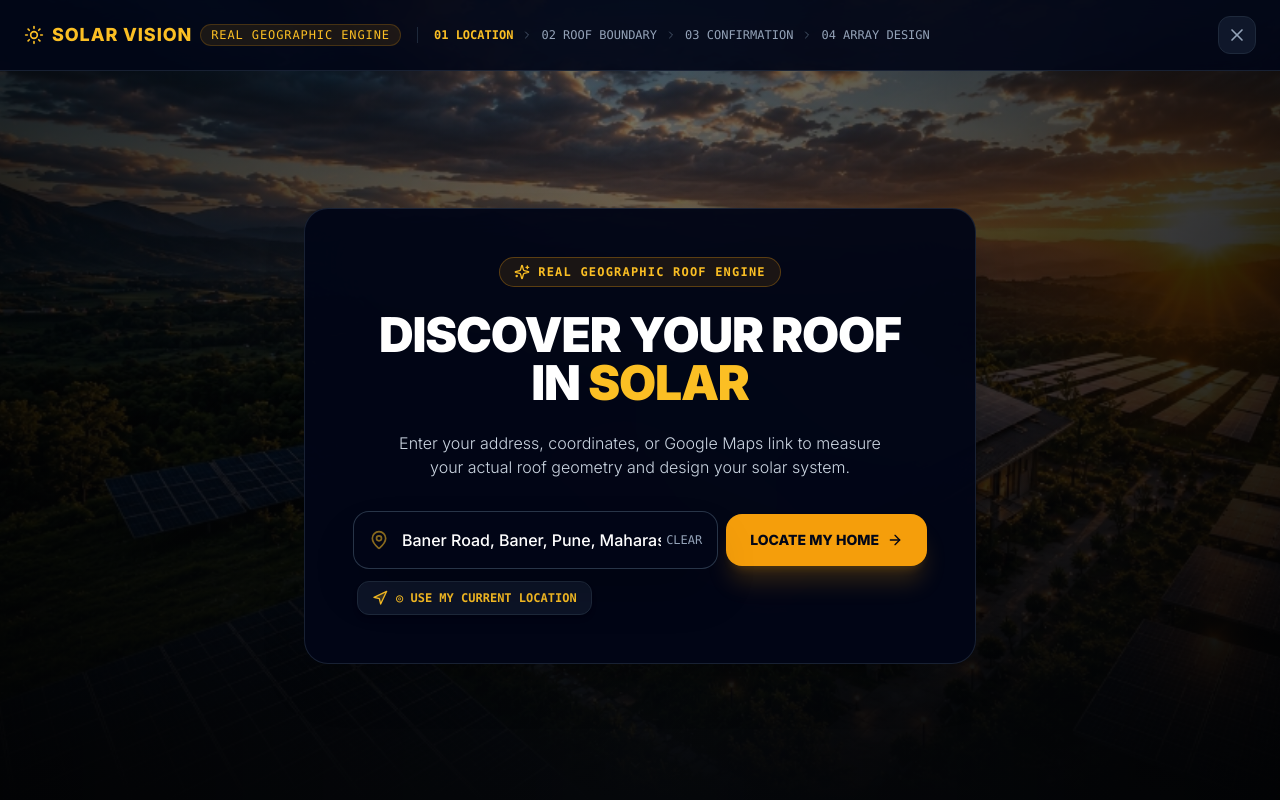
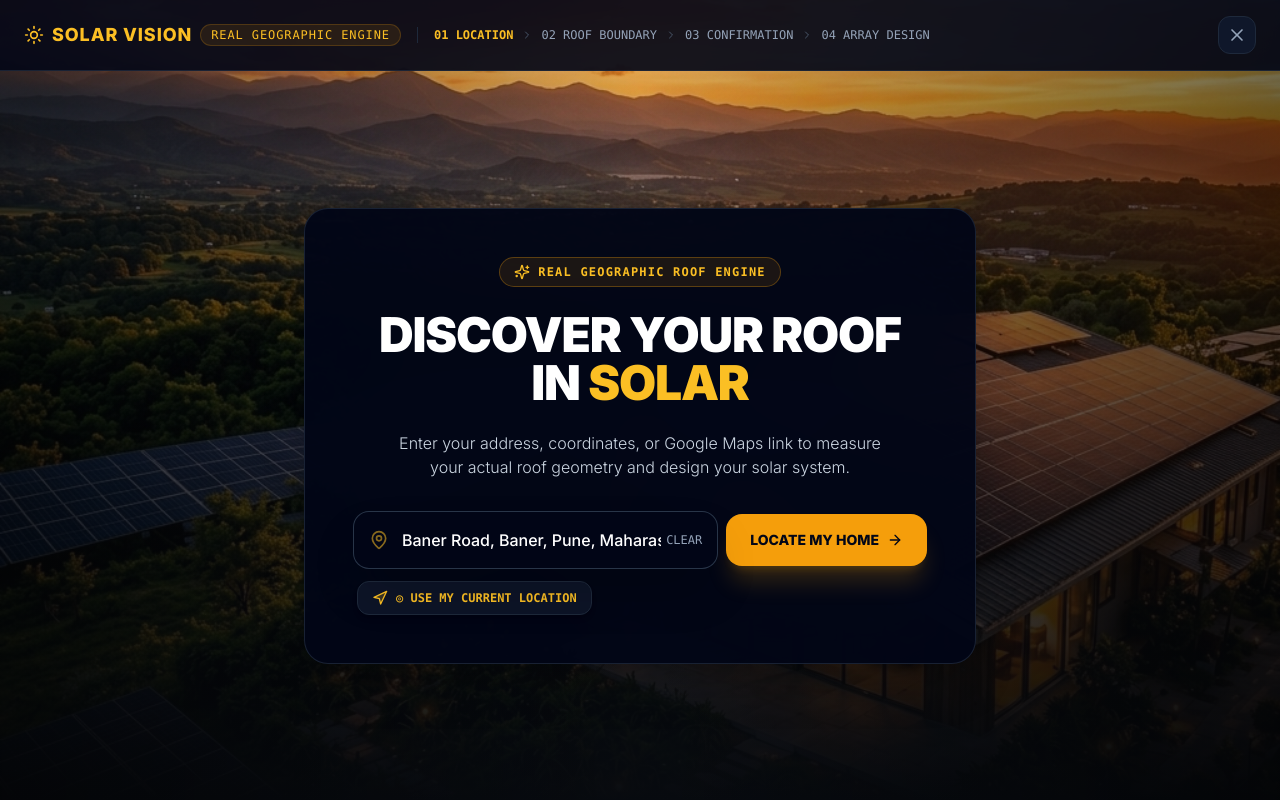
Before and after one commit to ABhi20427/nitish-solar-erp, a Next.js app: page / in a window 1280 px wide. Both pictures are taken after a click on the button "Discover Your Solar". Shown: the top 800 px of the page. Built offline with nearby package versions, Linux system fonts and the light colour scheme.

Commit message:
fix: Enhance background image sharpness, contrast, and high-definition PNG asset resolution

```diff
--- a/src/app/(public)/page.tsx
+++ b/src/app/(public)/page.tsx
@@ -352,12 +352,12 @@ export default function HomePage() {
         {/* Background Visual Layer (Video-ready container for future video asset) */}
         <div className="absolute inset-0 z-0 overflow-hidden">
           <Image
-            src="/images/solar-vision-hero.jpg"
+            src="/images/solar-vision-hero.png"
             alt="nitish solar clean energy infrastructure"
             fill
             priority
             sizes="100vw"
-            className="object-cover object-center filter contrast-105 saturate-[1.02]"
+            className="object-cover object-center filter contrast-110 saturate-[1.05] brightness-95"
           />
           {/* Layered Dark Gradient Overlays for Legibility — restrained, no color wash */}
           <div className="absolute inset-0 bg-gradient-to-r from-black/80 via-black/45 to-black/15" />
--- a/src/components/public/discover-solar/discover-solar-experience.tsx
+++ b/src/components/public/discover-solar/discover-solar-experience.tsx
@@ -377,12 +377,12 @@ export function DiscoverSolarExperience({ isOpen, onClose }: DiscoverSolarExperi
         {stage === 1 ? (
           <div className="absolute inset-0 z-0 overflow-hidden bg-[#070A0F]">
             <img
-              src="/images/solar-vision-hero.jpg"
+              src="/images/solar-vision-hero.png"
               alt="Solar Vision Sunset Landscape"
-              className="w-full h-full object-cover object-center animate-in fade-in duration-700"
+              className="w-full h-full object-cover object-center filter contrast-110 saturate-[1.05] brightness-95 animate-in fade-in duration-700"
             />
-            <div className="absolute inset-0 bg-gradient-to-t from-[#070A0F] via-[#070A0F]/50 to-[#070A0F]/30" />
-            <div className="absolute inset-0 bg-gradient-to-r from-black/70 via-black/30 to-black/70" />
+            <div className="absolute inset-0 bg-gradient-to-t from-[#070A0F] via-[#070A0F]/40 to-transparent" />
+            <div className="absolute inset-0 bg-gradient-to-r from-black/50 via-transparent to-black/50 pointer-events-none" />
           </div>
         ) : (
           <SatelliteMapEngine
```
Also changed, not shown: public/images/solar-vision-hero.png (added).
